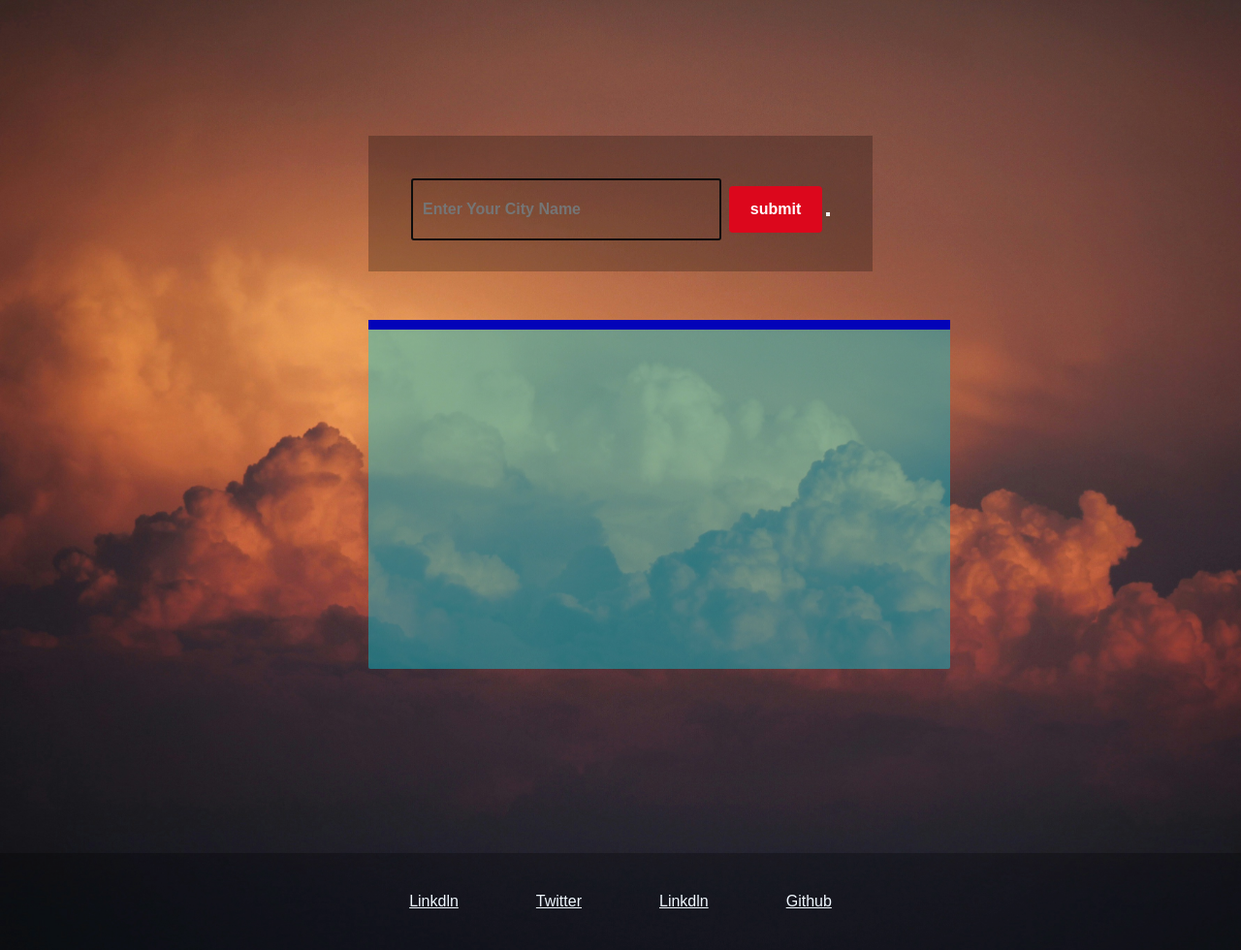
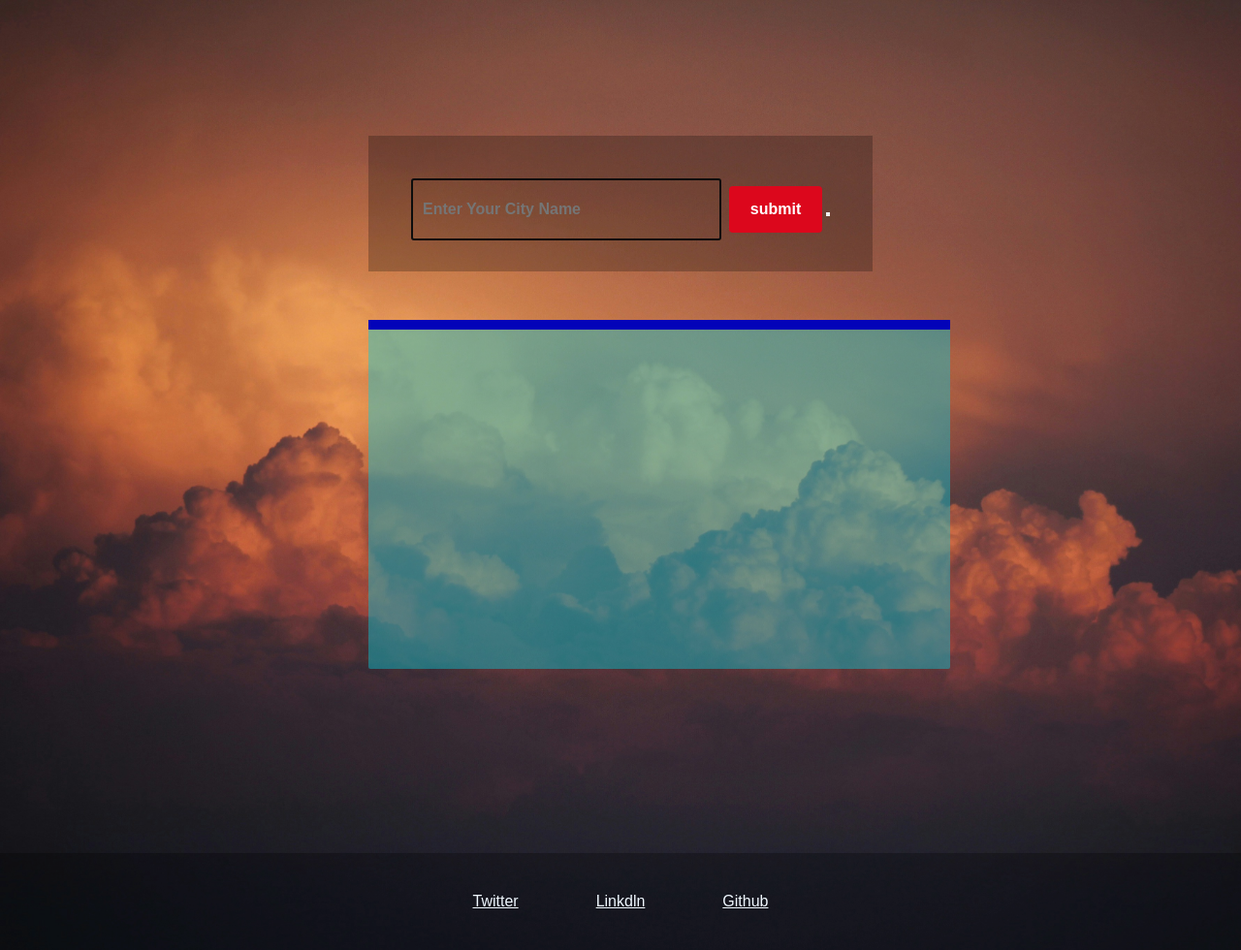
Before and after one commit to madhav40/B.I, a plain HTML site: page index.html in a window 1280 px wide. Shown: the whole page at 97% size. Drawn offline with Linux system fonts and the light colour scheme.

Commit message:
Update index.html

```diff
--- a/index.html
+++ b/index.html
@@ -24,7 +24,6 @@
         </div>
         <script src="script.js"></script>
         <div class="aboutbox">
-           <a href="www.linkedin.com/in/madhav-pujari-aba1251b4">Linkdln</a>
             <a target="_blank" rel="noopener noreferrer" href="https://twitter.com/PujariMadhav">Twitter</a>
             <a target="_blank" rel="noopener noreferrer" href="www.linkedin.com/in/madhav-pujari-aba1251b4">Linkdln</a>
             <a target="_blank" rel="noopener noreferrer" href="https://github.com/madhav40">Github</a>
```
